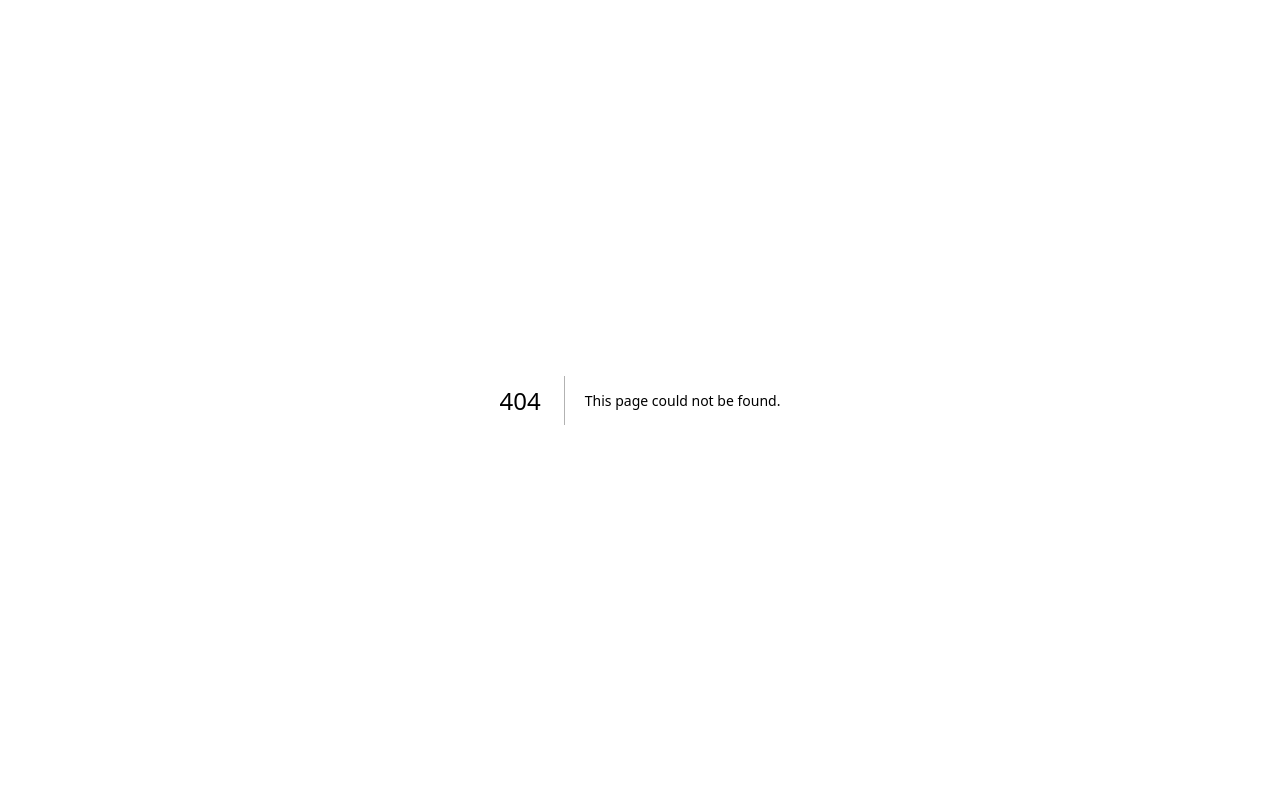
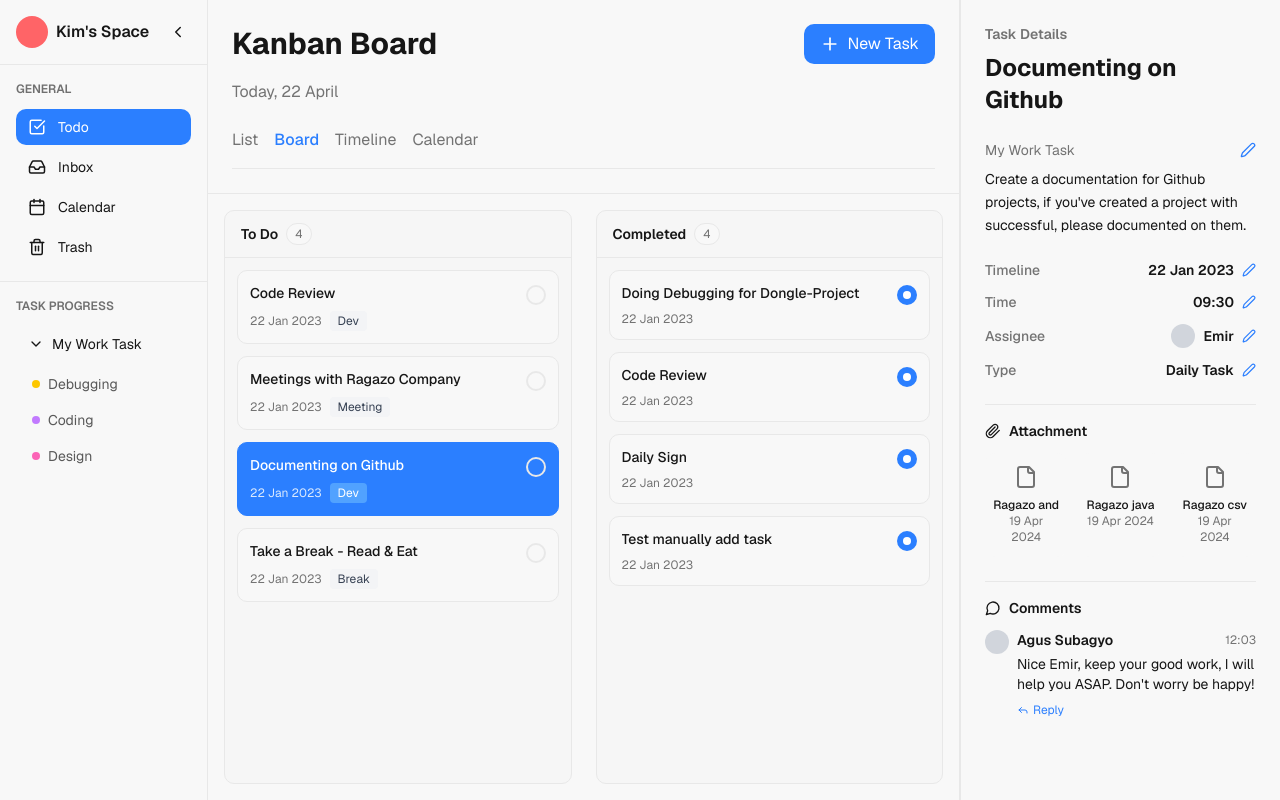
Before and after one commit to kim-yukonthorn/todo-list, a Next.js app: page /board in a window 1280 px wide. Before the commit this address had no page. Built offline with nearby package versions, Linux system fonts and the light colour scheme.

Commit message:
feat: Add board view and refactor task types
Introduces a new board view for tasks and moves the Task interface to a dedicated types file.

Co-authored-by: k.yukonthorn <k.yukonthorn@gmail.com>

```diff
--- /dev/null
+++ b/app/board/page.tsx
@@ -0,0 +1,269 @@
+"use client"
+
+import { useState } from "react"
+import Link from "next/link"
+import { Plus } from "lucide-react"
+import Sidebar from "@/components/sidebar"
+import TaskDetail from "@/components/task-detail"
+import type { Task } from "@/lib/types"
+
+export default function BoardPage() {
+  const [tasks, setTasks] = useState<Task[]>([
+    {
+      id: "1",
+      title: "Code Review",
+      description: "",
+      date: "22 Jan 2023",
+      tags: ["Dev"],
+      completed: false,
+    },
+    {
+      id: "2",
+      title: "Meetings with Ragazo Company",
+      description: "",
+      date: "22 Jan 2023",
+      tags: ["Meeting"],
+      completed: false,
+    },
+    {
+      id: "3",
+      title: "Documenting on Github",
+      description:
+        "Create a documentation for Github projects, if you've created a project with successful, please documented on them.",
+      date: "22 Jan 2023",
+      time: "09:30",
+      tags: ["Dev"],
+      completed: false,
+      assignee: "Emir",
+      type: "Daily Task",
+      attachments: [
+        { name: "Ragazo and", date: "19 Apr 2024" },
+        { name: "Ragazo java", date: "19 Apr 2024" },
+        { name: "Ragazo csv", date: "19 Apr 2024" },
+      ],
+      comments: [
+        {
+          author: "Agus Subagyo",
+          text: "Nice Emir, keep your good work, I will help you ASAP. Don't worry be happy!",
+          time: "12:03",
+        },
+      ],
+    },
+    {
+      id: "4",
+      title: "Take a Break - Read & Eat",
+      description: "",
+      date: "22 Jan 2023",
+      tags: ["Break"],
+      completed: false,
+    },
+    {
+      id: "5",
+      title: "Doing Debugging for Dongle-Project",
+      description: "",
+      date: "22 Jan 2023",
+      tags: [],
+      completed: true,
+    },
+    {
+      id: "6",
+      title: "Code Review",
+      description: "",
+      date: "22 Jan 2023",
+      tags: [],
+      completed: true,
+    },
+    {
+      id: "7",
+      title: "Daily Sign",
+      description: "",
+      date: "22 Jan 2023",
+      tags: [],
+      completed: true,
+    },
+    {
+      id: "8",
+      title: "Test manually add task",
+      description: "Manually add task",
+      date: "22 Jan 2023",
+      tags: [],
+      completed: true,
+    },
+  ])
+
+  const [selectedTaskId, setSelectedTaskId] = useState<string>("3")
+  const [sidebarCollapsed, setSidebarCollapsed] = useState(false)
+
+  const selectedTask = tasks.find((t) => t.id === selectedTaskId)
+
+  const handleAddTask = () => {
+    const newTask: Task = {
+      id: Date.now().toString(),
+      title: "New Task",
+      description: "",
+      date: "22 Apr 2024",
+      tags: [],
+      completed: false,
+    }
+    setTasks([...tasks, newTask])
+    setSelectedTaskId(newTask.id)
+  }
+
+  const handleToggleTask = (id: string) => {
+    setTasks(tasks.map((t) => (t.id === id ? { ...t, completed: !t.completed } : t)))
+  }
+
+  const todoTasks = tasks.filter((t) => !t.completed)
+  const doneTasks = tasks.filter((t) => t.completed)
+
+  return (
+    <div className="flex h-screen bg-background text-foreground">
+      <Sidebar collapsed={sidebarCollapsed} onToggleCollapse={() => setSidebarCollapsed(!sidebarCollapsed)} />
+
+      <div className="flex-1 flex overflow-hidden">
+        <div className="flex-1 flex flex-col border-r border-border">
+          <div className="border-b border-border p-6">
+            <div className="flex items-center justify-between mb-4">
+              <h1 className="text-3xl font-bold">Kanban Board</h1>
+              <button
+                onClick={handleAddTask}
+                className="flex items-center gap-2 bg-blue-500 text-white px-4 py-2 rounded-lg hover:bg-blue-600 transition-colors"
+              >
+                <Plus size={20} />
+                New Task
+              </button>
+            </div>
+
+            <p className="text-muted-foreground mb-6">Today, 22 April</p>
+
+            <div className="flex gap-4 border-b border-border pb-4">
+              <Link href="/" className="text-muted-foreground hover:text-foreground">
+                List
+              </Link>
+              <Link href="/board" className="text-blue-500 font-medium hover:text-blue-600">
+                Board
+              </Link>
+              <button className="text-muted-foreground hover:text-foreground" type="button">
+                Timeline
+              </button>
+              <button className="text-muted-foreground hover:text-foreground" type="button">
+                Calendar
+              </button>
+            </div>
+          </div>
+
+          <div className="flex-1 overflow-hidden p-4">
+            <div className="grid grid-cols-1 md:grid-cols-2 gap-6 h-full">
+              <KanbanColumn
+                title="To Do"
+                count={todoTasks.length}
+                tasks={todoTasks}
+                selectedTaskId={selectedTaskId}
+                onSelectTask={setSelectedTaskId}
+                onToggleTask={handleToggleTask}
+              />
+              <KanbanColumn
+                title="Completed"
+                count={doneTasks.length}
+                tasks={doneTasks}
+                selectedTaskId={selectedTaskId}
+                onSelectTask={setSelectedTaskId}
+                onToggleTask={handleToggleTask}
+              />
+            </div>
+          </div>
+        </div>
+
+        {selectedTask && (
+          <div className="w-80 border-l border-border p-6 overflow-y-auto bg-card">
+            <TaskDetail
+              task={selectedTask}
+              onUpdateTask={(id, updates) => {
+                setTasks(tasks.map((t) => (t.id === id ? { ...t, ...updates } : t)))
+              }}
+            />
+          </div>
+        )}
+      </div>
+    </div>
+  )
+}
+
+interface KanbanColumnProps {
+  title: string
+  count: number
+  tasks: Task[]
+  selectedTaskId: string
+  onSelectTask: (id: string) => void
+  onToggleTask: (id: string) => void
+}
+
+function KanbanColumn({ title, count, tasks, selectedTaskId, onSelectTask, onToggleTask }: KanbanColumnProps) {
+  return (
+    <div className="flex flex-col h-full bg-muted/40 rounded-lg border border-border">
+      <div className="flex items-center justify-between px-4 py-3 border-b border-border">
+        <div className="flex items-center gap-2">
+          <h2 className="text-sm font-semibold">{title}</h2>
+          <span className="inline-flex items-center justify-center text-xs px-2 py-0.5 rounded-full bg-background border border-border text-muted-foreground">
+            {count}
+          </span>
+        </div>
+      </div>
+
+      <div className="flex-1 overflow-y-auto px-3 py-3 space-y-3">
+        {tasks.map((task) => (
+          <button
+            key={task.id}
+            type="button"
+            onClick={() => onSelectTask(task.id)}
+            className={`w-full text-left p-3 rounded-lg border text-sm transition-colors ${
+              selectedTaskId === task.id
+                ? "bg-blue-500 text-white border-blue-500"
+                : "bg-background border-border hover:bg-muted"
+            }`}
+          >
+            <div className="flex items-start justify-between gap-2">
+              <div className="flex-1 min-w-0">
+                <p className="font-medium truncate">{task.title}</p>
+                <div className="mt-2 flex flex-wrap items-center gap-2 text-xs">
+                  <span className={selectedTaskId === task.id ? "text-blue-100" : "text-muted-foreground"}>
+                    {task.date}
+                  </span>
+                  {task.tags.map((tag) => (
+                    <span
+                      key={tag}
+                      className={`px-2 py-0.5 rounded ${
+                        selectedTaskId === task.id
+                          ? "bg-blue-400 text-white"
+                          : "bg-gray-100 text-gray-700 dark:bg-gray-800 dark:text-gray-200"
+                      }`}
+                    >
+                      {tag}
+                    </span>
+                  ))}
+                </div>
+              </div>
+              <button
+                type="button"
+                onClick={(e) => {
+                  e.stopPropagation()
+                  onToggleTask(task.id)
+                }}
+                className={`mt-0.5 w-5 h-5 rounded-full border-2 flex items-center justify-center ${
+                  task.completed ? "bg-blue-500 border-blue-500" : "border-border"
+                }`}
+                aria-label={task.completed ? "Mark as incomplete" : "Mark as complete"}
+              >
+                {task.completed && <span className="w-2 h-2 rounded-full bg-white" />}
+              </button>
+            </div>
+          </button>
+        ))}
+
+        {tasks.length === 0 && (
+          <p className="text-xs text-muted-foreground px-1 py-2">No tasks in this column.</p>
+        )}
+      </div>
+    </div>
+  )
+}
--- a/app/page.tsx
+++ b/app/page.tsx
@@ -1,24 +1,12 @@
 "use client"
 
 import { useState } from "react"
+import Link from "next/link"
 import { Plus } from "lucide-react"
 import Sidebar from "@/components/sidebar"
 import TaskList from "@/components/task-list"
 import TaskDetail from "@/components/task-detail"
-
-export interface Task {
-  id: string
-  title: string
-  description: string
-  date: string
-  time?: string
-  tags: string[]
-  completed: boolean
-  assignee?: string
-  type?: string
-  attachments?: Array<{ name: string; date: string }>
-  comments?: Array<{ author: string; text: string; time: string }>
-}
+import type { Task } from "@/lib/types"
 
 export default function Page() {
   const [tasks, setTasks] = useState<Task[]>([
@@ -154,10 +142,18 @@ export default function Page() {
             <p className="text-muted-foreground mb-6">Today, 22 April</p>
 
             <div className="flex gap-4 border-b border-border pb-4">
-              <button className="text-blue-500 font-medium hover:text-blue-600">List</button>
-              <button className="text-muted-foreground hover:text-foreground">Board</button>
-              <button className="text-muted-foreground hover:text-foreground">Timeline</button>
-              <button className="text-muted-foreground hover:text-foreground">Calendar</button>
+              <Link href="/" className="text-blue-500 font-medium hover:text-blue-600">
+                List
+              </Link>
+              <Link href="/board" className="text-muted-foreground hover:text-foreground">
+                Board
+              </Link>
+              <button className="text-muted-foreground hover:text-foreground" type="button">
+                Timeline
+              </button>
+              <button className="text-muted-foreground hover:text-foreground" type="button">
+                Calendar
+              </button>
             </div>
           </div>
 
--- a/components/task-detail.tsx
+++ b/components/task-detail.tsx
@@ -1,7 +1,7 @@
 "use client"
 
 import { useState, useEffect } from "react"
-import type { Task } from "@/app/page"
+import type { Task } from "@/lib/types"
 import { FileIcon, MessageCircle, Reply, Paperclip, Edit2, Check, X } from "lucide-react"
 
 interface TaskDetailProps {
--- a/components/task-list.tsx
+++ b/components/task-list.tsx
@@ -1,6 +1,6 @@
 "use client"
 
-import type { Task } from "@/app/page"
+import type { Task } from "@/lib/types"
 import { Trash2 } from "lucide-react"
 
 interface TaskListProps {
--- /dev/null
+++ b/lib/types.ts
@@ -0,0 +1,13 @@
+export interface Task {
+  id: string
+  title: string
+  description: string
+  date: string
+  time?: string
+  tags: string[]
+  completed: boolean
+  assignee?: string
+  type?: string
+  attachments?: Array<{ name: string; date: string }>
+  comments?: Array<{ author: string; text: string; time: string }>
+}
```
